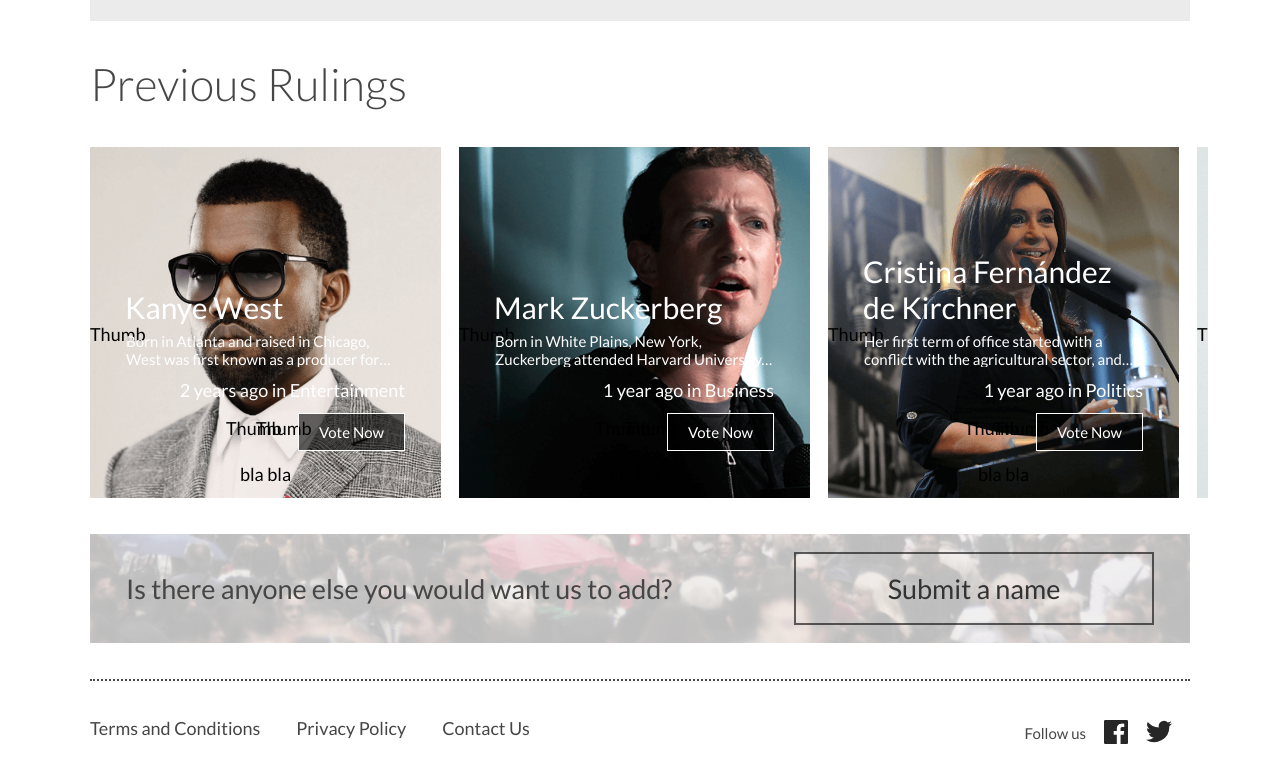
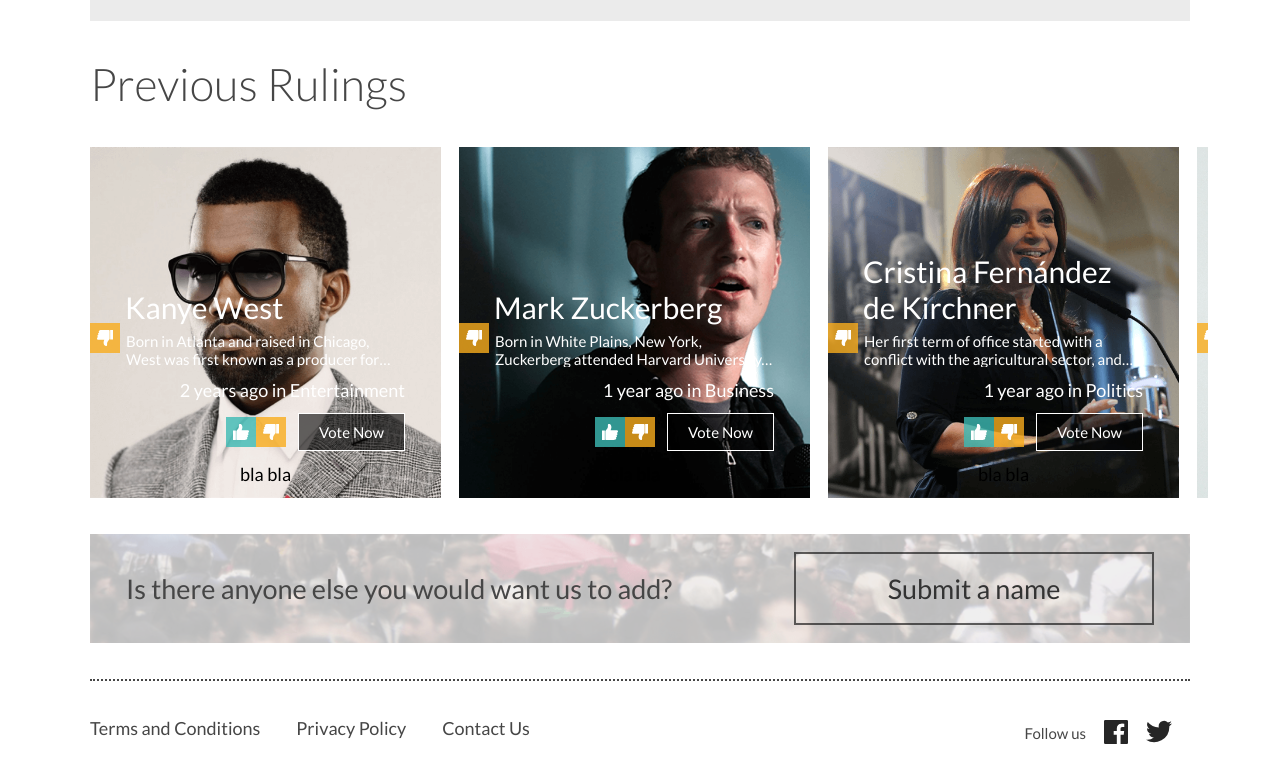
Before and after one commit to dannydj/rule-of-thumb, a React (Create React App) app: page / in a window 1280 px wide. Shown: the part 806-1588 px from the top of the page. Built offline with nearby package versions, Linux system fonts and the light colour scheme.

Commit message:
Enhancing the Thumb component

```diff
--- a/src/components/Thumb/index.tsx
+++ b/src/components/Thumb/index.tsx
@@ -1,6 +1,19 @@
 import React from 'react'
+import { thumbsDown, thumbsUp } from '../../assets/img'
 import './styles.css'
 
-export default function Thumb({ className }: { className?: string }): JSX.Element {
-  return <div className={`${className} thumb-container`}>Thumb</div>
+type ComponentProps = {
+  className?: string
+  onClick?: () => void
+  up?: boolean
 }
+export default function Thumb(props: ComponentProps): JSX.Element {
+  const { className, onClick, up } = props
+  const label = `thumbs ${up ? 'up' : 'down'}`
+
+  return (
+    <button className={`${className} thumb-container icon-button`} aria-label={label} onClick={onClick ? () => onClick() : undefined}>
+      <img src={up ? thumbsUp : thumbsDown} alt={label} className="thumb" />
+    </button>
+  )
+}
--- a/src/components/Thumb/styles.css
+++ b/src/components/Thumb/styles.css
@@ -2,3 +2,9 @@
   height: 30px;
   width: 30px;
 }
+
+.icon-button .thumb {
+  padding: 7px;
+  height: 16px;
+  width: 16px;
+}
```
